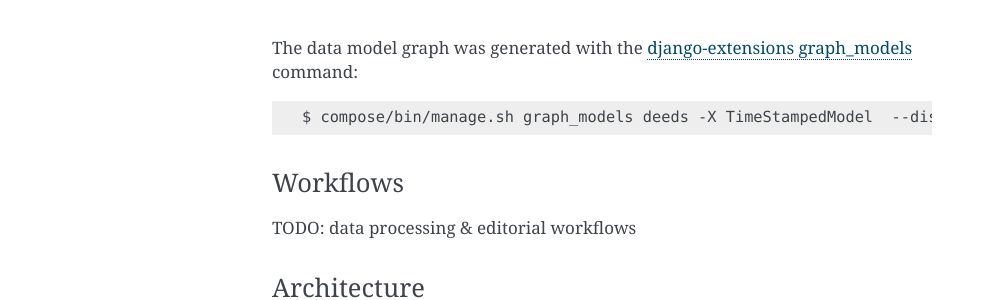
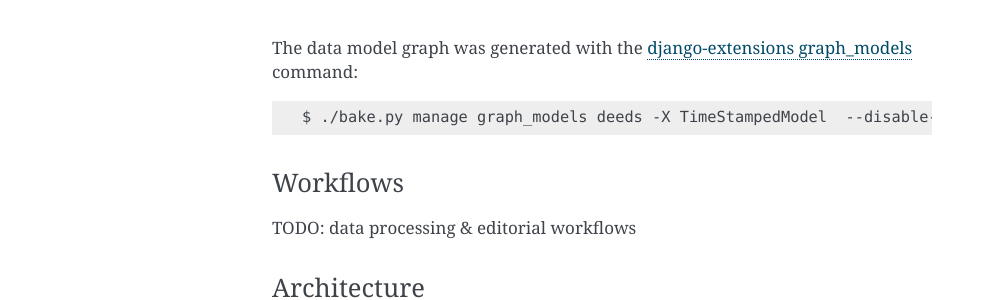
Before and after one commit to kingsdigitallab/etat-civil-django, a Sphinx documentation site: the page built from docs/technical-overview.rst, in a window 1280 px wide. Shown: the part 1019-1319 px from the top of the page, without its empty margins (148-1140 px from the left). Built offline with Sphinx 7.4.7, drawn with Linux system fonts in a browser that asks for light colours.

Commit message:
📖 Doc: Update the command to generate the models' graph.

```diff
--- a/docs/technical-overview.rst
+++ b/docs/technical-overview.rst
@@ -37,7 +37,7 @@ Data model
 The data model graph was generated with the `django-extensions graph_models`_
 command::
 
-    $ compose/bin/manage.sh graph_models deeds -X TimeStampedModel  --disable-fields --disable-abstract-fields -o models.png
+    $ ./bake.py manage graph_models deeds -X TimeStampedModel  --disable-fields --disable-abstract-fields -o models.png
 
 .. _django-extensions graph_models: https://django-extensions.readthedocs.io/en/latest/graph_models.html
 
```
